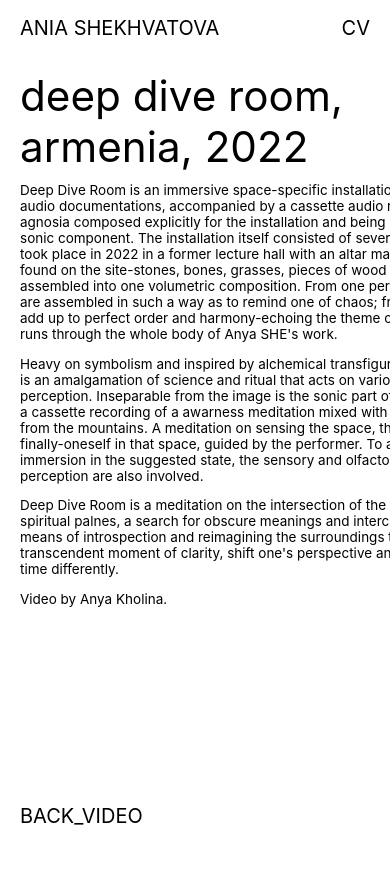
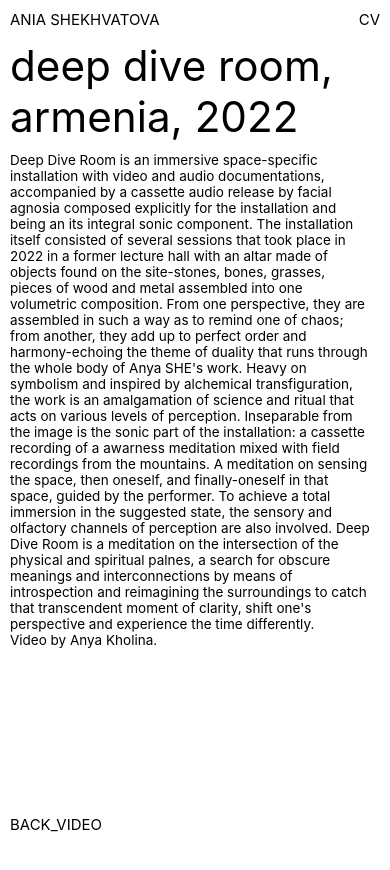
Before and after one commit to ilyavolum/anyashekhvatova, a plain HTML site: page deep/index.html in a window 390 px wide. After the commit the page ends 844 px from the top, so only its background shows below. Drawn offline with Linux system fonts and the light colour scheme.

Commit message:
mob.deep

```diff
--- a/deep/index.html
+++ b/deep/index.html
@@ -1,6 +1,10 @@
 <!DOCTYPE html>
 <html>
   <head>
+    <meta
+      name="viewport"
+      content="width=device-width, initial-scale=1, minimum-scale=1"
+    />
 
     <style>
       h1 {
@@ -14,14 +18,14 @@
         font-weight: normal;
         margin-top: 0px;
         max-width: 1300px;
-    min-width: 480px;
-
       }
 
       body {
         margin: 0;
         padding: 0;
-    font-family: 'SF UI Display', -apple-system, BlinkMacSystemFont, "Segoe UI", Roboto, Oxygen, Ubuntu, Cantarell, "Fira Sans", "Droid Sans", "Helvetica Neue", sans-serif;
+        font-family: "SF UI Display", -apple-system, BlinkMacSystemFont,
+          "Segoe UI", Roboto, Oxygen, Ubuntu, Cantarell, "Fira Sans",
+          "Droid Sans", "Helvetica Neue", sans-serif;
       }
 
       .container {
@@ -40,10 +44,6 @@
         margin-bottom: 10px;
         font-weight: normal;
         color: #000000;
-  }
-
-  .text h2 {
-    align-self: flex-start;
       }
 
       .header-container {
@@ -66,7 +66,7 @@
 
       .cv-link:hover,
       .cv-link:active {
-    color: #FF0000;
+        color: #ff0000;
         /* Set hover and active link color */
       }
 
@@ -75,20 +75,21 @@
         bottom: 16px;
         left: 20px;
         font-size: 20px;
-    z-index: 2;
+        z-index: 3;
       }
 
       .scroll-gallery {
         display: flex;
         flex-direction: column;
         align-items: center;
-    position: absolute;
+        position: fixed;
         /* Position the gallery absolutely */
         top: 0;
         bottom: 0;
         left: 0;
         right: 0;
         overflow: auto;
+
         /* Enable scrolling */
         padding-top: 1000px;
         /* Add some padding to the gallery */
@@ -98,80 +99,72 @@
 
       .scroll-gallery img {
         display: block;
-    margin-bottom: 20px;
+        margin-bottom: 10px;
         /* Add some spacing between images */
         max-width: 100%;
         /* Ensure the images shrink proportionally */
       }
 
+      @media only screen and (max-width: 420px) {
+        .container {
+          margin-left: 10px;
+          margin-right: 20px;
+          margin-top: 20px;
+        }
+        .header-container {
+          font-size: 15px;
+          left: 10px;
+          right: 10px;
+          top: 0px;
+          background-color: white;
+          padding-top: 10px;
+          padding-bottom: 10px;
+        }
+        .scroll-gallery {
+          margin-left: -10px;
+          margin-right: -10px;
+          /* Adjust the image size as needed, subtracting 20px for spacing */
+        }
+        .footer {
+          left: 10px;
+          bottom: 0px;
+          font-size: 15px;
+          z-index: 3;
+          background-color: white;
+          padding-bottom: 10px;
+          padding-top: 10px;
+          padding-right: 600px;
+        }
+      }
       @media only screen and (max-width: 1400px) {
-    .container {
-      font-size: 25px;
-    }
-
-    .title-container h1 {
-      font-size: 5vmax;
-    }
-
-    .text h2 {
-      font-size: 1.5vmax;
-    }
-
         .scroll-gallery img {
           max-width: calc(100% - 40px);
           /* Adjust the image size as needed, subtracting 20px for spacing */
-    }
-  }
-
-  @media only screen and (max-width: 800px) {
-    .container {
-
-    }
-
-    .title-container h1 {
-      font-size: 5vmax;
-    }
-
-    .text h2 {
-      font-size: 1vmax;
-    }
-  }
-
-  @media only screen and (max-width: 600px) {
-    .container {
-      font-size: 15px;
-    }
-
-    .title-container h1 {
-      font-size: 5vmax;
-    }
-
-    .text h2 {
-      font-size: 0.8vmax;
-    }
-  }
-
-  @media only screen and (max-width: 480px) {
-    .container {
-      margin-left: 20px;
-      margin-right: 20px;
         }
       }
     </style>
   </head>
   <body>
     <div class="header-container">
-    <div class="left-text"><a href="/" class="cv-link">ANIA SHEKHVATOVA</a></div>
+      <div class="left-text">
+        <a href="/" class="cv-link">ANIA SHEKHVATOVA</a>
+      </div>
       <a class="right-text cv-link" href="/CV.html">CV</a>
     </div>
 
     <div class="scroll-gallery">
-  <img src="Frame3a.jpg" alt="Image 1">
-    <img src="Frame4.jpg" alt="Image 1">
-    <img src="Frame3a.jpg" alt="Image 1">
-    <img src="Frame4.jpg" alt="Image 1">
-    <img src="Frame3a.jpg" alt="Image 1">
-    <img src="Frame4.jpg" alt="Image 1">
+      <img src="Frame3a.jpg" alt="Image 1" />
+      <img src="Frame3a.jpg" alt="Image 1" />
+      <img src="Frame3a.jpg" alt="Image 1" />
+      <img src="Frame3a.jpg" alt="Image 1" />
+      <img src="Frame3a.jpg" alt="Image 1" />
+      <img src="Frame3a.jpg" alt="Image 1" />
+      <img src="Frame3a.jpg" alt="Image 1" />
+      <img src="Frame4.jpg" alt="Image 1" />
+      <img src="Frame3a.jpg" alt="Image 1" />
+      <img src="Frame4.jpg" alt="Image 1" />
+      <img src="Frame3a.jpg" alt="Image 1" />
+      <img src="Frame4.jpg" alt="Image 1" />
       <!-- Add more images here -->
     </div>
 
@@ -179,15 +172,44 @@
       <div class="title-container">
         <h1>deep dive room, armenia, 2022</h1>
       </div>
-
+      <div class="title-container">
         <h2>
-     Deep Dive Room is an immersive space-specific installation with video and audio documentations, accompanied by a cassette audio release by facial agnosia composed explicitly for the installation and being an its integral sonic component.
-The installation itself consisted of several sessions that took place in 2022 in a former lecture hall with an altar made of objects found on the site-stones, bones, grasses, pieces of wood and metal assembled into one volumetric composition. From one perspective, they are assembled in such a way as to remind one of chaos; from another, they add up to perfect order and harmony-echoing the theme of duality that runs through the whole body of Anya SHE's work.</p>
-<p>Heavy on symbolism and inspired by alchemical transfiguration, the work is an amalgamation of science and ritual that acts on various levels of perception. Inseparable from the image is the sonic part of the installation: a cassette recording of a awarness meditation mixed with field recordings from the mountains. A meditation on sensing the space, then oneself, and finally-oneself in that space, guided by the performer. To achieve a total immersion in the suggested state, the sensory and olfactory channels of perception are also involved.</p>
-<p>Deep Dive Room is a meditation on the intersection of the physical and spiritual palnes, a search for obscure meanings and interconnections by means of introspection and reimagining the surroundings to catch that transcendent moment of clarity, shift one's perspective and experience the time differently.</p>
-Video by Anya Kholina.
+          Deep Dive Room is an immersive space-specific installation with video
+          and audio documentations, accompanied by a cassette audio release by
+          facial agnosia composed explicitly for the installation and being an
+          its integral sonic component. The installation itself consisted of
+          several sessions that took place in 2022 in a former lecture hall with
+          an altar made of objects found on the site-stones, bones, grasses,
+          pieces of wood and metal assembled into one volumetric composition.
+          From one perspective, they are assembled in such a way as to remind
+          one of chaos; from another, they add up to perfect order and
+          harmony-echoing the theme of duality that runs through the whole body
+          of Anya SHE's work. Heavy on symbolism and inspired by alchemical
+          transfiguration, the work is an amalgamation of science and ritual
+          that acts on various levels of perception. Inseparable from the image
+          is the sonic part of the installation: a cassette recording of a
+          awarness meditation mixed with field recordings from the mountains. A
+          meditation on sensing the space, then oneself, and finally-oneself in
+          that space, guided by the performer. To achieve a total immersion in
+          the suggested state, the sensory and olfactory channels of perception
+          are also involved. Deep Dive Room is a meditation on the intersection
+          of the physical and spiritual palnes, a search for obscure meanings
+          and interconnections by means of introspection and reimagining the
+          surroundings to catch that transcendent moment of clarity, shift one's
+          perspective and experience the time differently. <br />Video by Anya
+          Kholina.
+        </h2>
+      </div>
     </div>
 
     <div class="footer">
-    <div class="left-text"><a href="/" class="cv-link">BACK</a>_<a href="https://vimeo.com/793602868" class="cv-link">VIDEO</a>
+      <div class="left-text">
+        <a href="/" class="cv-link">BACK</a>_<a
+          href="https://vimeo.com/793602868"
+          class="cv-link"
+          >VIDEO</a
+        >
+      </div>
+    </div>
+  </body>
 </html>
```
Lines whose indentation alone changed are shown as unchanged.
